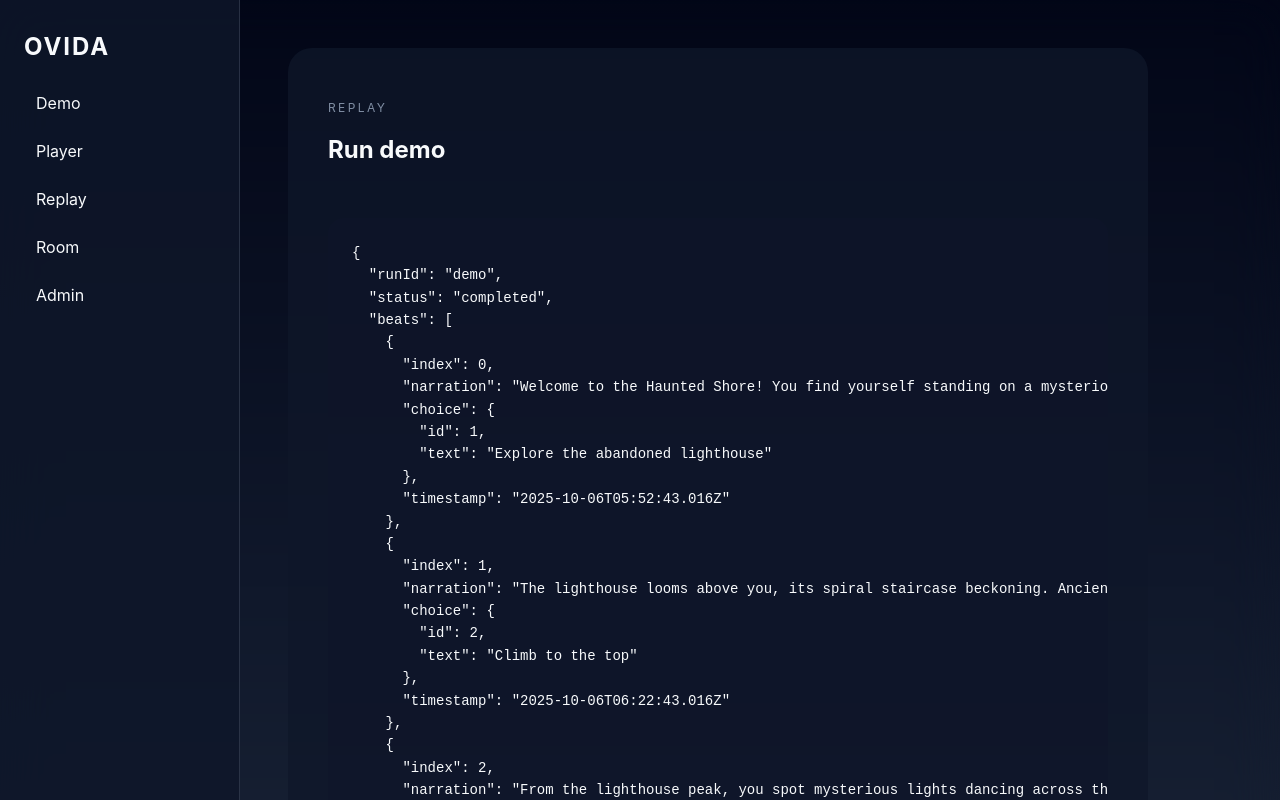
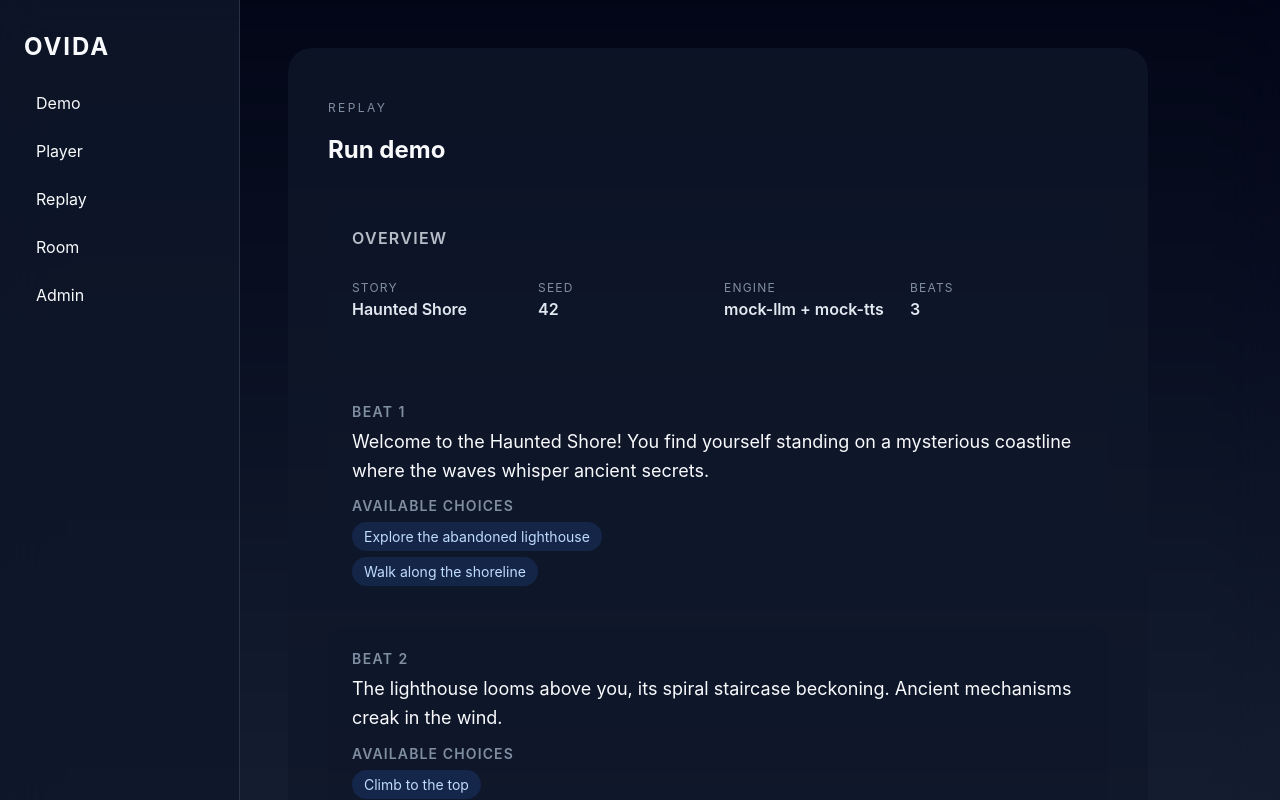
Before and after one commit to sdavignon/ovida, a Next.js app in the folder apps/web/: page /replay in a window 1280 px wide. Shown: the top 800 px of the page. Built offline with nearby package versions, Linux system fonts and the light colour scheme; no server answers.

Commit message:
Improve replay page presentation

```diff
--- a/apps/web/app/replay/page.module.css
+++ b/apps/web/app/replay/page.module.css
@@ -16,13 +16,120 @@
   margin-bottom: 12px;
 }
 
-.log {
+.summary {
+  background: rgba(15, 23, 42, 0.45);
+  border-radius: 16px;
+  padding: 24px;
+  display: flex;
+  flex-direction: column;
+  gap: 16px;
+}
+
+.summary h3 {
+  font-size: 16px;
+  font-weight: 600;
+  margin: 0;
+  text-transform: uppercase;
+  letter-spacing: 0.08em;
+  color: rgba(226, 232, 240, 0.8);
+}
+
+.metadata {
+  display: grid;
+  gap: 12px;
+  grid-template-columns: repeat(auto-fit, minmax(120px, 1fr));
+}
+
+.metadata div {
+  display: flex;
+  flex-direction: column;
+  gap: 4px;
+}
+
+.metadata dt {
+  font-size: 12px;
+  text-transform: uppercase;
+  letter-spacing: 0.1em;
+  color: rgba(148, 163, 184, 0.85);
+}
+
+.metadata dd {
+  margin: 0;
+  font-size: 16px;
+  font-weight: 600;
+  color: #e2e8f0;
+}
+
+.beats {
+  list-style: none;
+  margin: 0;
+  padding: 0;
+  display: flex;
+  flex-direction: column;
+  gap: 16px;
+}
+
+.beat {
   background: rgba(15, 23, 42, 0.6);
   border-radius: 16px;
   padding: 24px;
-  overflow-x: auto;
+  display: flex;
+  flex-direction: column;
+  gap: 12px;
+}
+
+.beat header {
+  display: flex;
+  flex-direction: column;
+  gap: 8px;
+}
+
+.beatIndex {
   font-size: 14px;
+  font-weight: 600;
+  color: rgba(148, 163, 184, 0.85);
+  text-transform: uppercase;
+  letter-spacing: 0.1em;
+}
+
+.narration {
+  font-size: 18px;
   line-height: 1.6;
+  margin: 0;
+}
+
+.choiceHeading {
+  font-size: 14px;
+  font-weight: 600;
+  letter-spacing: 0.08em;
+  text-transform: uppercase;
+  color: rgba(148, 163, 184, 0.85);
+  margin: 0 0 8px;
+}
+
+.choices {
+  list-style: none;
+  margin: 0;
+  padding: 0;
+  display: flex;
+  flex-direction: column;
+  gap: 6px;
+}
+
+.choiceLabel {
+  display: inline-flex;
+  align-items: center;
+  gap: 8px;
+  padding: 6px 12px;
+  border-radius: 999px;
+  background: rgba(59, 130, 246, 0.15);
+  color: #bfdbfe;
+  font-size: 14px;
+}
+
+.loading {
+  font-size: 16px;
+  color: rgba(226, 232, 240, 0.8);
 }
 
 .error {
--- a/apps/web/app/replay/page.tsx
+++ b/apps/web/app/replay/page.tsx
@@ -6,7 +6,28 @@ import { apiFetch } from '@/lib/api';
 import { resolveRunId } from '@/lib/run-id';
 import styles from './page.module.css';
 
-type ReplayPayload = Record<string, unknown>;
+type ReplayChoice = {
+  id: string;
+  text: string;
+};
+
+type ReplayBeat = {
+  index: number;
+  narration: string;
+  choices: ReplayChoice[];
+};
+
+type ReplayPayload = {
+  id: string;
+  replay: {
+    version: string;
+    story: { id: string; title: string };
+    engine: { llm: string; tts: string };
+    seed: number;
+    beats: ReplayBeat[];
+    signature: string;
+  };
+};
 
 function ReplayContent() {
   const searchParams = useSearchParams();
@@ -33,6 +54,9 @@ function ReplayContent() {
   }, [runId]);
 
   const heading = useMemo(() => `Run ${runId}`, [runId]);
+  const beats = replay?.replay.beats ?? [];
+  const storyTitle = replay?.replay.story.title ?? 'Unknown story';
+  const engine = replay?.replay.engine;
 
   return (
     <section className={styles.replay}>
@@ -41,7 +65,52 @@ function ReplayContent() {
         <h2>{heading}</h2>
       </header>
       {error && <p className={styles.error}>{error}</p>}
-      <pre className={styles.log}>{JSON.stringify(replay, null, 2)}</pre>
+      {!replay && !error && <p className={styles.loading}>Preparing your replay…</p>}
+      {replay && (
+        <>
+          <section className={styles.summary} aria-labelledby="replay-summary-heading">
+            <h3 id="replay-summary-heading">Overview</h3>
+            <dl className={styles.metadata}>
+              <div>
+                <dt>Story</dt>
+                <dd>{storyTitle}</dd>
+              </div>
+              <div>
+                <dt>Seed</dt>
+                <dd>{replay.replay.seed}</dd>
+              </div>
+              <div>
+                <dt>Engine</dt>
+                <dd>{engine ? `${engine.llm} + ${engine.tts}` : 'Unknown'}</dd>
+              </div>
+              <div>
+                <dt>Beats</dt>
+                <dd>{beats.length}</dd>
+              </div>
+            </dl>
+          </section>
+          <ol className={styles.beats}>
+            {beats.map((beat) => (
+              <li key={beat.index} className={styles.beat}>
+                <header>
+                  <span className={styles.beatIndex}>Beat {beat.index + 1}</span>
+                  <p className={styles.narration}>{beat.narration}</p>
+                </header>
+                <div>
+                  <h4 className={styles.choiceHeading}>Available choices</h4>
+                  <ul className={styles.choices}>
+                    {beat.choices.map((choice) => (
+                      <li key={choice.id}>
+                        <span className={styles.choiceLabel}>{choice.text}</span>
+                      </li>
+                    ))}
+                  </ul>
+                </div>
+              </li>
+            ))}
+          </ol>
+        </>
+      )}
     </section>
   );
 }
--- a/apps/web/lib/api.ts
+++ b/apps/web/lib/api.ts
@@ -28,33 +28,43 @@ const getMockDemoResponse = () => ({
 });
 
 const getMockReplayResponse = (runId: string) => ({
-  runId,
-  status: 'completed',
+  id: runId,
+  replay: {
+    version: '1.0',
+    story: { id: 'haunted-shore', title: 'Haunted Shore' },
+    engine: { llm: 'mock-llm', tts: 'mock-tts' },
+    seed: 42,
     beats: [
       {
         index: 0,
-      narration: "Welcome to the Haunted Shore! You find yourself standing on a mysterious coastline where the waves whisper ancient secrets.",
-      choice: { id: 1, text: "Explore the abandoned lighthouse" },
-      timestamp: new Date(Date.now() - 3600000).toISOString()
+        narration:
+          'Welcome to the Haunted Shore! You find yourself standing on a mysterious coastline where the waves whisper ancient secrets.',
+        choices: [
+          { id: 'explore', text: 'Explore the abandoned lighthouse' },
+          { id: 'shoreline', text: 'Walk along the shoreline' },
+        ],
       },
       {
         index: 1,
-      narration: "The lighthouse looms above you, its spiral staircase beckoning. Ancient mechanisms creak in the wind.",
-      choice: { id: 2, text: "Climb to the top" },
-      timestamp: new Date(Date.now() - 1800000).toISOString()
+        narration:
+          'The lighthouse looms above you, its spiral staircase beckoning. Ancient mechanisms creak in the wind.',
+        choices: [
+          { id: 'climb', text: 'Climb to the top' },
+          { id: 'listen', text: 'Listen for the whispers again' },
+        ],
       },
       {
         index: 2,
-      narration: "From the lighthouse peak, you spot mysterious lights dancing across the water. The story continues...",
-      choice: null,
-      timestamp: new Date(Date.now() - 900000).toISOString()
-    }
+        narration:
+          'From the lighthouse peak, you spot mysterious lights dancing across the water. The story continues…',
+        choices: [
+          { id: 'signal', text: 'Signal to the lights' },
+          { id: 'retreat', text: 'Retreat to the shore' },
         ],
-  metadata: {
-    guestId: 'demo-guest',
-    createdAt: new Date(Date.now() - 3600000).toISOString(),
-    completedAt: new Date().toISOString()
-  }
+      },
+    ],
+    signature: 'mock-signature',
+  },
 });
 
 // Legacy export for backwards compatibility with generic support
```
Lines whose indentation alone changed are shown as unchanged.
